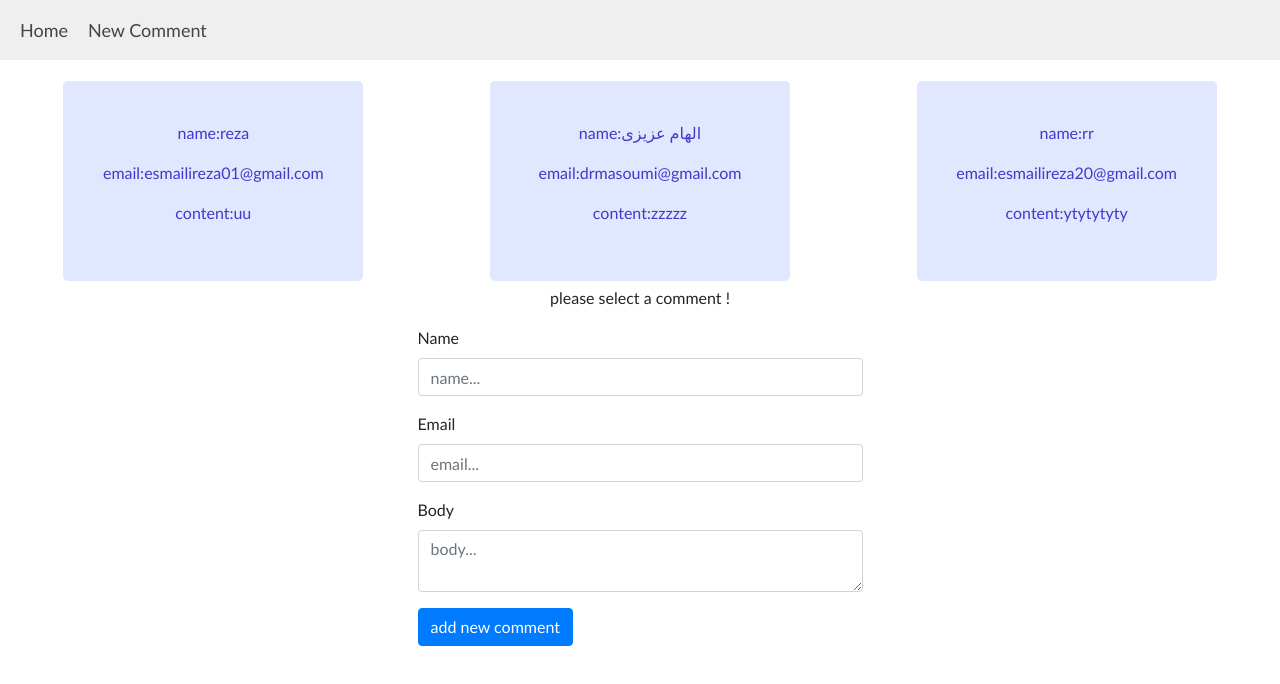
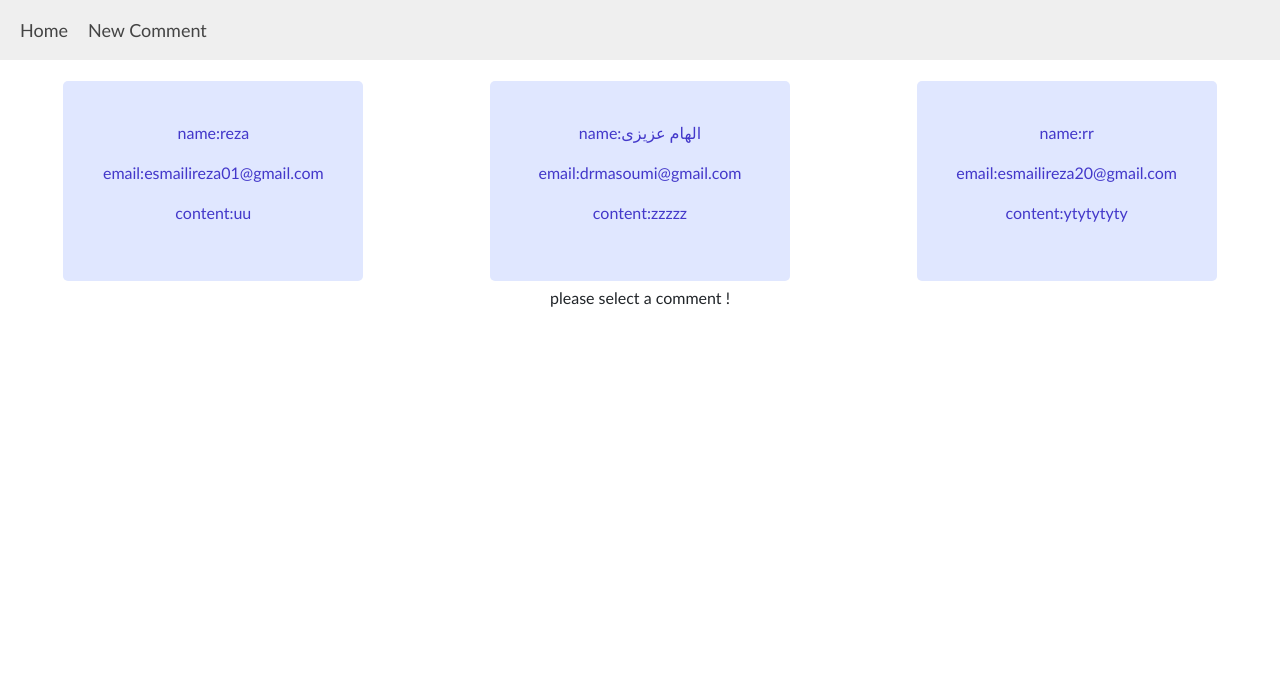
Before and after one commit to esmailireza/http-app, a React (Create React App) app: page / in a window 1280 px wide. Shown: the top 684 px of the page. Built offline with nearby package versions, Linux system fonts and the light colour scheme; data requests are answered from the project's data file.

Commit message:
add link component that redirect to home page

```diff
--- a/src/Components/NewComment/NewComment.js
+++ b/src/Components/NewComment/NewComment.js
@@ -1,7 +1,9 @@
 import axios from "axios";
+import { Link } from "react-router-dom";
 import { useState } from "react/cjs/react.development";
 import "./newComment.css";
-const NewComment = ({ updatedState }) => {
+
+const NewComment = () => {
   const [comment, setComment] = useState({
     name: "",
     email: "",
@@ -20,31 +22,15 @@
       })
       .then((res) => {
         console.log(res.data);
-        updatedState();
       })
       .catch();
   };
   return (
-    /*  <div className="newComment">
-      <h2>add new comment</h2>
-      <div>
-        <label>name</label>
-        <input type="text" onChange={changeHandler} name="name" />
-      </div>
-      <div>
-        <label>email</label>
-        <input type="email" onChange={changeHandler} name="email" />
-      </div>
-      <div>
-        <label>body</label>
-        <textarea type="textarea" onChange={changeHandler} name="content" />
-      </div>
-      <button onClick={postCommentHandler}>add new comment</button>
-    </div> */
     <div className="container">
       <div className="row d-flex justify-content-center">
         <div className="col-md-5">
           <form>
+            <h2>add new comment</h2>
             <div className="form-group">
               <label>Name</label>
               <input
@@ -76,9 +62,13 @@
               />
             </div>
 
-            <button onClick={postCommentHandler} className="btn btn-primary">
+            <Link
+              onClick={postCommentHandler}
+              className="btn btn-primary"
+              to="/"
+            >
               add new comment
-            </button>
+            </Link>
           </form>
         </div>
       </div>
--- a/src/Container/Discussion/Discussion.js
+++ b/src/Container/Discussion/Discussion.js
@@ -3,7 +3,6 @@
 import "./discussion.css";
 import { toast } from "react-toastify";
 import axios from "axios";
-import NewComment from "../../Components/NewComment/NewComment";
 import FullComment from "../../Components/FullComment/FullComment";
 
 const Discussion = () => {
@@ -27,15 +26,6 @@
 
   const selectCommentHandler = (id) => {
     setSelectedId(id);
-  };
-
-  const updatedState = () => {
-    axios
-      .get("http://localhost:3001/comments")
-      .then((res) => {
-        setComments(res.data);
-      })
-      .catch((error) => console.log(error));
   };
 
   const renderedComments = () => {
@@ -68,9 +58,6 @@
           setSelectedId={setSelectedId}
         />
       </section>
-      <section>
-        <NewComment updatedState={updatedState} />
-      </section>
     </main>
   );
 };
```
